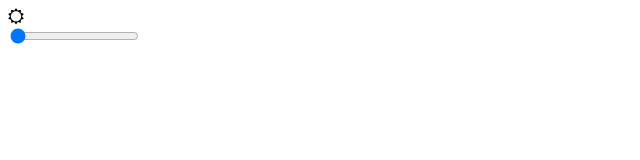
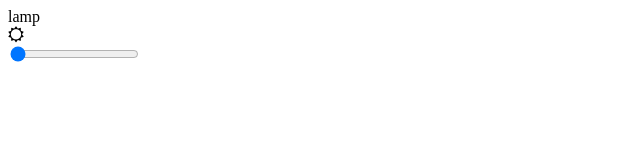
Before and after one commit to easycodewithme/lamp, a plain HTML site: page index.html in a window 1280 px wide. Shown: the whole page, without its empty margins (0-640 px from the left). Drawn offline with Linux system fonts and the light colour scheme.

Commit message:
Update index.html

```diff
--- a/index.html
+++ b/index.html
@@ -10,6 +10,7 @@
 <body>
     <div class="lamp-wrapper-main">
         <div class="lamp-rope"></div>
+        <div>lamp</div>
         <div class="lamp-inner">
             <div class="lamp-main top-wrapper">
                 <div class="lamp-main top-left-wrapper"></div>
```
